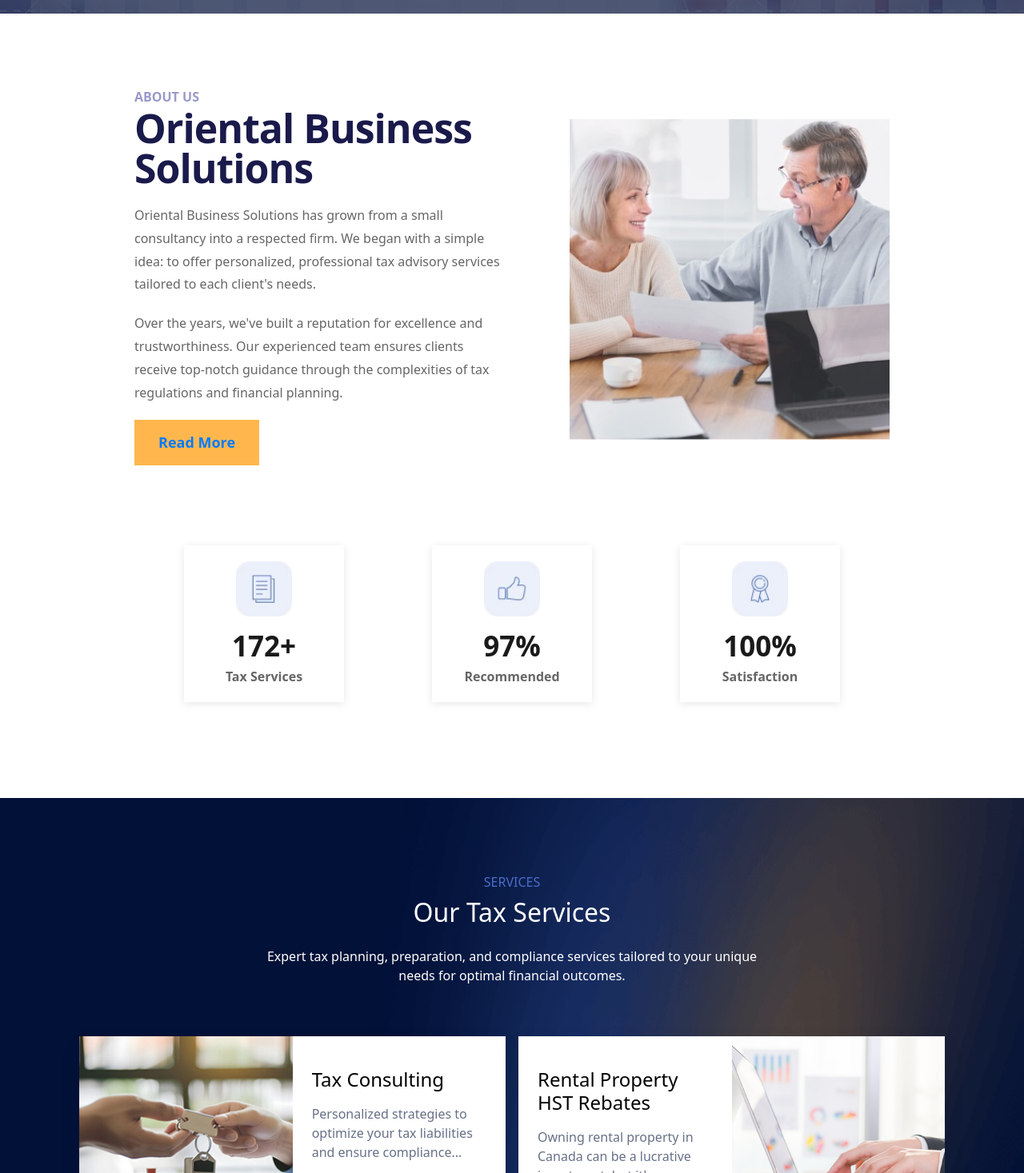
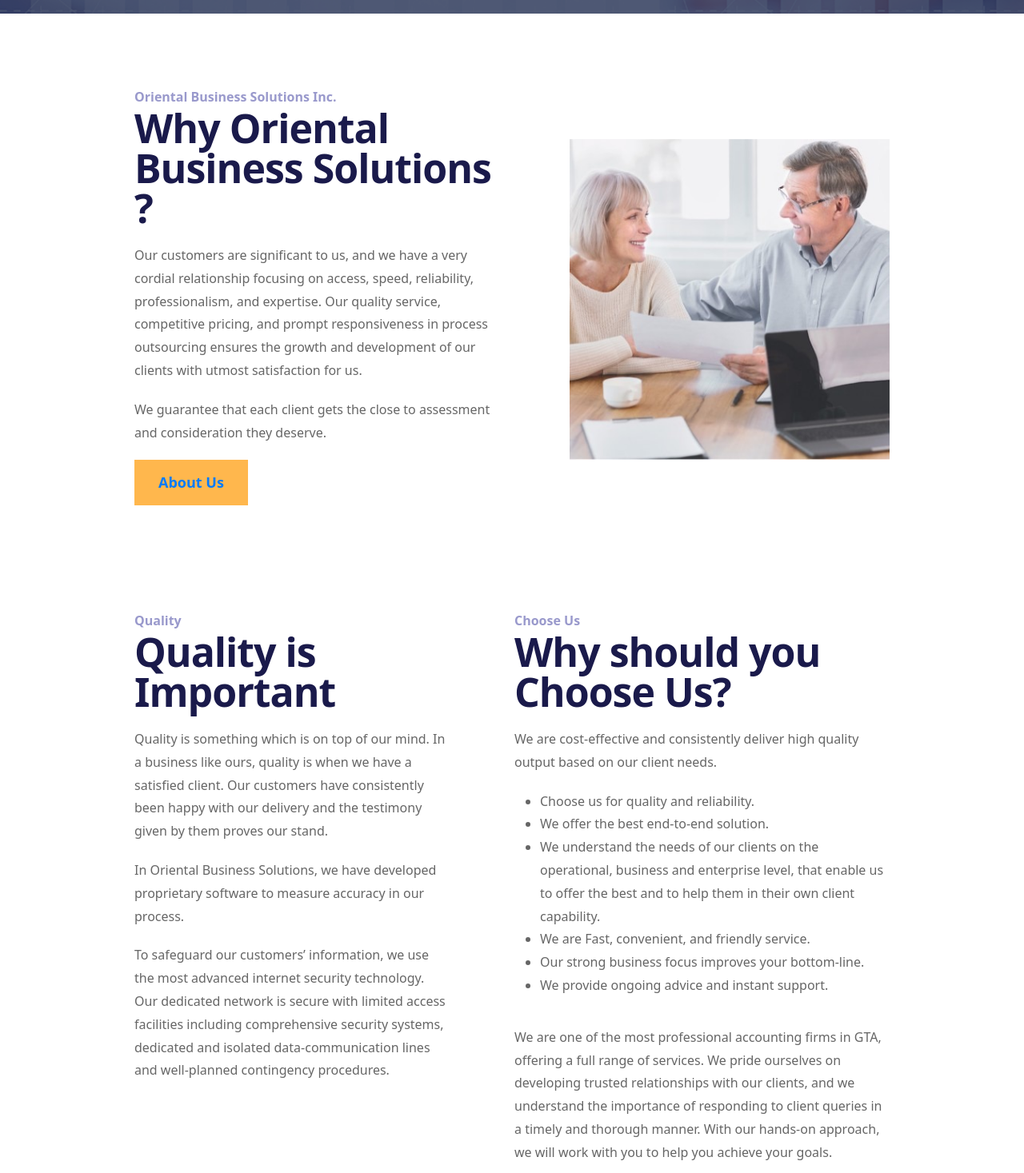
Before and after one commit to manojkumarm2/Oriental-Business-Solution, a React (Create React App) app: page / in a window 1280 px wide. Shown: the part 783-2250 px from the top of the page at 80% size. Built offline with nearby package versions, Linux system fonts and the light colour scheme.

Commit message:
feat(Home): Enhance About Us section with new content and add home note in Banner

```diff
--- a/src/components/Home/About_us.jsx
+++ b/src/components/Home/About_us.jsx
@@ -56,18 +56,52 @@
 
       <div className="about-us d-flex justify-content-around" >
         <div className='about-txt' data-aos="flip-up">
-          <p className='heading'>ABOUT US</p>
-          <h1>Oriental Business Solutions</h1>
+          <p className='heading'>Oriental Business Solutions Inc.</p>
+          <h1>Why Oriental Business Solutions ?</h1>
           <p className='description'>
-            Oriental Business Solutions has grown from a small consultancy into a respected firm. We began with a simple idea: to offer personalized, professional tax advisory services tailored to each client's needs.
+            Our customers are significant to us, and we have a very cordial relationship focusing on access, speed, reliability, professionalism, and expertise. Our quality service, competitive pricing, and prompt responsiveness in process outsourcing ensures the growth and development of our clients with utmost satisfaction for us.
           </p>
           <p className='description'>
-            Over the years, we've built a reputation for excellence and trustworthiness. Our experienced team ensures clients receive top-notch guidance through the complexities of tax regulations and financial planning.
+            We guarantee that each client gets the close to assessment and consideration they deserve.
           </p>
-          <Link to='/about' className="read-more">Read More</Link>
+          <Link to='/about' className="read-more">About Us</Link>
         </div>
         <div className='about-img'>
           <img src={image} data-aos="fade-left" alt="Tax Services" />
+        </div>
+      </div>
+      <div className="about-us d-flex justify-content-around" >
+        <div className='about-txt' data-aos="flip-up">
+          <p className='heading'>Quality</p>
+          <h1>Quality is Important</h1>
+          <p className='description'>
+          Quality is something which is on top of our mind. In a business like ours, quality is when we have a satisfied client. Our customers have consistently been happy with our delivery and the testimony given by them proves our stand.</p>
+          <p className='description'>
+          In Oriental Business Solutions, we have developed proprietary software to measure accuracy in our process.
+          </p>
+          <p className='description'>
+          To safeguard our customers’ information, we use the most advanced internet security technology. Our dedicated network is secure with limited access facilities including comprehensive security systems, dedicated and isolated data-communication lines and well-planned contingency procedures.
+          </p>
+        </div>
+        <div className='about-txt' data-aos="flip-up">
+        <p className='heading'>Choose Us</p>
+          <h1>Why should you Choose Us?</h1>
+          <p className='description'>
+          We are cost-effective and consistently deliver high quality output based on our client needs.
+          </p>
+          <p className='description'>
+            <ul>
+              <li>Choose us for quality and reliability.</li>
+              <li>We offer the best end-to-end solution.</li>
+              <li>We understand the needs of our clients on the operational, business and enterprise level, that enable us to offer the best and to help them in their own client capability.</li>
+              <li>We are Fast, convenient, and friendly service.</li>
+              <li>Our strong business focus improves your bottom-line.</li>
+              <li>We provide ongoing advice and instant support.</li>
+            </ul>
+          </p>
+          <p className='description'>
+            We are one of the most professional accounting firms in GTA, offering a full range of services. We pride ourselves on developing trusted relationships with our clients, and we understand the importance of responding to client queries in a timely and thorough manner. With our hands-on approach, we will work with you to help you achieve your goals.
+          </p>
         </div>
       </div>
       <div className="stats-container">
--- a/src/components/Home/Banner.jsx
+++ b/src/components/Home/Banner.jsx
@@ -39,6 +39,11 @@
                                 Get Started Now
                             </button>
                         </div>
+                        <div className="home_note d-flex flex-column gap-3 position-relative" >
+                            <p className="p1">
+                                CRA approved one of the Free Tax Clinic- Community Volunteer Income Tax Programme (CVITP)
+                            </p>
+                        </div>
                     </div>
                 </div>
             </div>
--- a/src/components/Home/Home.css
+++ b/src/components/Home/Home.css
@@ -33,6 +33,9 @@
         width: 100%;
         height: 100%;
 
+        .home_note {
+            margin-top: 20vh;
+        }
     }
 }
 
```
